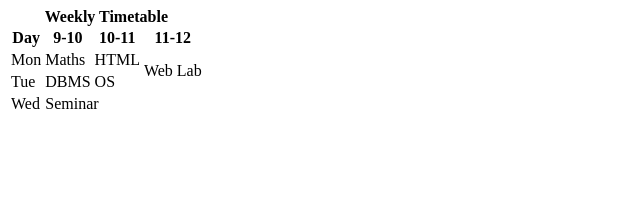
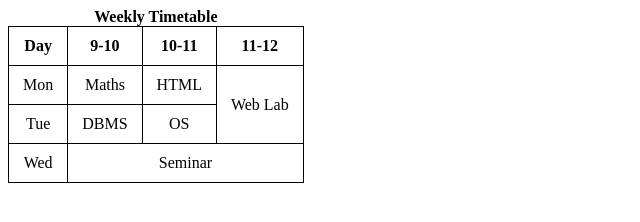
Before and after one commit to sai-secretive/WDW_0509, a plain HTML site: page Web Designing Workshop Assignment/Assignment_13.html in a window 1280 px wide. Shown: the whole page, without its empty margins (0-640 px from the left). Drawn offline with Linux system fonts and the light colour scheme.

Commit message:
ASSIGNMENT 13 : CSS applied { ASS_13 DONE}

```diff
--- a/Web Designing Workshop Assignment/Assignment_13.html
+++ b/Web Designing Workshop Assignment/Assignment_13.html
@@ -4,6 +4,19 @@
   <meta charset="UTF-8">
   <meta name="viewport" content="width=device-width, initial-scale=1.0">
   <title>Assignment 13: Rowspan and Colspan (Timetable)</title>
+
+
+  <style>
+    table {
+      border-collapse: collapse;
+    }
+    th, td {
+      border: 1px solid #000;
+      padding: 10px 14px;
+      text-align: center;
+    }
+  </style>
+
 
 </head>
 <body>
```
